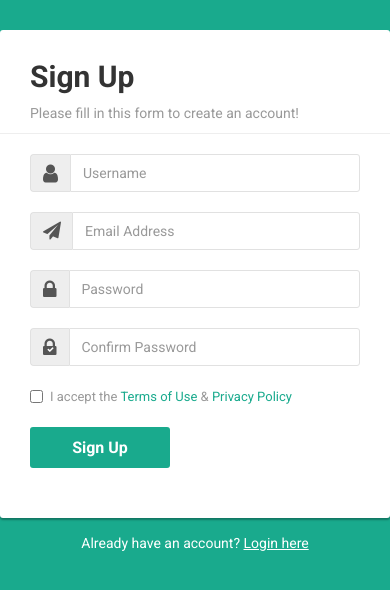
After one commit to ugan9eds/TEAM_122_DVA, a Flask app: page /signup.html in a window 390 px wide. The commit adds this page. Shown: the top 590 px of the page. Run offline with Flask 2, Linux system fonts and the light colour scheme; some libraries are stand-ins or nearby versions.

Commit message:
multiple css changes and navigationflow

```diff
--- a/FlaskApp/app.py
+++ b/FlaskApp/app.py
@@ -5,9 +5,29 @@ import pandas as pd
 
 app = Flask(__name__)
 
-@app.route("/")
+@app.route("/",  methods=['GET', 'POST'])
 def index():
-    return render_template('index.html')
+    return render_template('home.html')
+
+@app.route("/player.html")
+def player():
+    return render_template('player.html')
+
+@app.route("/chart.html")
+def chart():
+    return render_template('chart.html')
+
+@app.route("/signup.html")
+def signup():
+    return render_template('signup.html')
+
+@app.route("/login.html")
+def login():
+    return render_template('login.html')
+
+@app.route("/confirmation.html",  methods=['GET', 'POST'])
+def confirmation():
+    return render_template('confirmation.html')
 
 
 @app.route("/getData", methods=['POST', 'GET'])
--- /dev/null
+++ b/FlaskApp/templates/signup.html
@@ -0,0 +1,147 @@
+<!DOCTYPE html>
+<html lang="en">
+<head>
+<meta charset="utf-8">
+<meta http-equiv="X-UA-Compatible" content="IE=edge">
+<meta name="viewport" content="width=device-width, initial-scale=1">
+<link href="https://fonts.googleapis.com/css?family=Roboto:400,700" rel="stylesheet">
+<title>Bootstrap Sign up Form with Icons</title>
+<link rel="stylesheet" href="https://maxcdn.bootstrapcdn.com/bootstrap/3.3.7/css/bootstrap.min.css">
+<link rel="stylesheet" href="https://maxcdn.bootstrapcdn.com/font-awesome/4.7.0/css/font-awesome.min.css">
+<script src="https://ajax.googleapis.com/ajax/libs/jquery/1.12.4/jquery.min.js"></script>
+<script src="https://maxcdn.bootstrapcdn.com/bootstrap/3.3.7/js/bootstrap.min.js"></script>
+<style type="text/css">
+	body {
+		color: #fff;
+		background: #19aa8d;
+		font-family: 'Roboto', sans-serif;
+	}
+	.form-control, .form-control:focus, .input-group-addon {
+		border-color: #e1e1e1;
+	}
+    .form-control, .btn {
+        border-radius: 3px;
+    }
+	.signup-form {
+		width: 390px;
+		margin: 0 auto;
+		padding: 30px 0;
+	}
+    .signup-form form {
+		color: #999;
+		border-radius: 3px;
+    	margin-bottom: 15px;
+        background: #fff;
+        box-shadow: 0px 2px 2px rgba(0, 0, 0, 0.3);
+        padding: 30px;
+    }
+	.signup-form h2 {
+		color: #333;
+		font-weight: bold;
+        margin-top: 0;
+    }
+    .signup-form hr {
+        margin: 0 -30px 20px;
+    }
+	.signup-form .form-group {
+		margin-bottom: 20px;
+	}
+	.signup-form label {
+		font-weight: normal;
+		font-size: 13px;
+	}
+	.signup-form .form-control {
+		min-height: 38px;
+		box-shadow: none !important;
+	}
+	.signup-form .input-group-addon {
+		max-width: 42px;
+		text-align: center;
+	}
+	.signup-form input[type="checkbox"] {
+		margin-top: 2px;
+	}
+    .signup-form .btn{
+        font-size: 16px;
+        font-weight: bold;
+		background: #19aa8d;
+		border: none;
+		min-width: 140px;
+    }
+	.signup-form .btn:hover, .signup-form .btn:focus {
+		background: #179b81;
+        outline: none;
+	}
+	.signup-form a {
+		color: #fff;
+		text-decoration: underline;
+	}
+	.signup-form a:hover {
+		text-decoration: none;
+	}
+	.signup-form form a {
+		color: #19aa8d;
+		text-decoration: none;
+	}
+	.signup-form form a:hover {
+		text-decoration: underline;
+	}
+	.signup-form .fa {
+		font-size: 21px;
+	}
+	.signup-form .fa-paper-plane {
+		font-size: 18px;
+	}
+	.signup-form .fa-check {
+		color: #fff;
+		left: 17px;
+		top: 18px;
+		font-size: 7px;
+		position: absolute;
+	}
+</style>
+</head>
+<body>
+<div class="signup-form">
+    <form action="/confirmation.html" method="post">
+		<h2>Sign Up</h2>
+		<p>Please fill in this form to create an account!</p>
+		<hr>
+        <div class="form-group">
+			<div class="input-group">
+				<span class="input-group-addon"><i class="fa fa-user"></i></span>
+				<input type="text" class="form-control" name="username" placeholder="Username" required="required">
+			</div>
+        </div>
+        <div class="form-group">
+			<div class="input-group">
+				<span class="input-group-addon"><i class="fa fa-paper-plane"></i></span>
+				<input type="email" class="form-control" name="email" placeholder="Email Address" required="required">
+			</div>
+        </div>
+		<div class="form-group">
+			<div class="input-group">
+				<span class="input-group-addon"><i class="fa fa-lock"></i></span>
+				<input type="text" class="form-control" name="password" placeholder="Password" required="required">
+			</div>
+        </div>
+		<div class="form-group">
+			<div class="input-group">
+				<span class="input-group-addon">
+					<i class="fa fa-lock"></i>
+					<i class="fa fa-check"></i>
+				</span>
+				<input type="text" class="form-control" name="confirm_password" placeholder="Confirm Password" required="required">
+			</div>
+        </div>
+        <div class="form-group">
+			<label class="checkbox-inline"><input type="checkbox" required="required"> I accept the <a href="#">Terms of Use</a> &amp; <a href="#">Privacy Policy</a></label>
+		</div>
+		<div class="form-group">
+            <button type="submit" class="btn btn-primary btn-lg">Sign Up</button>
+        </div>
+    </form>
+	<div class="text-center">Already have an account? <a href="#">Login here</a></div>
+</div>
+</body>
+</html>
```
Also changed, not shown: FlaskApp/static/css/style.css (added, +153 -0 lines), FlaskApp/templates/chart.html (renamed from FlaskApp/templates/index.html, +18 -2 lines), FlaskApp/templates/confirmation.html (added, +51 -0 lines), FlaskApp/templates/home.html (added, +79 -0 lines), FlaskApp/templates/player.html (added, +58 -0 lines).
